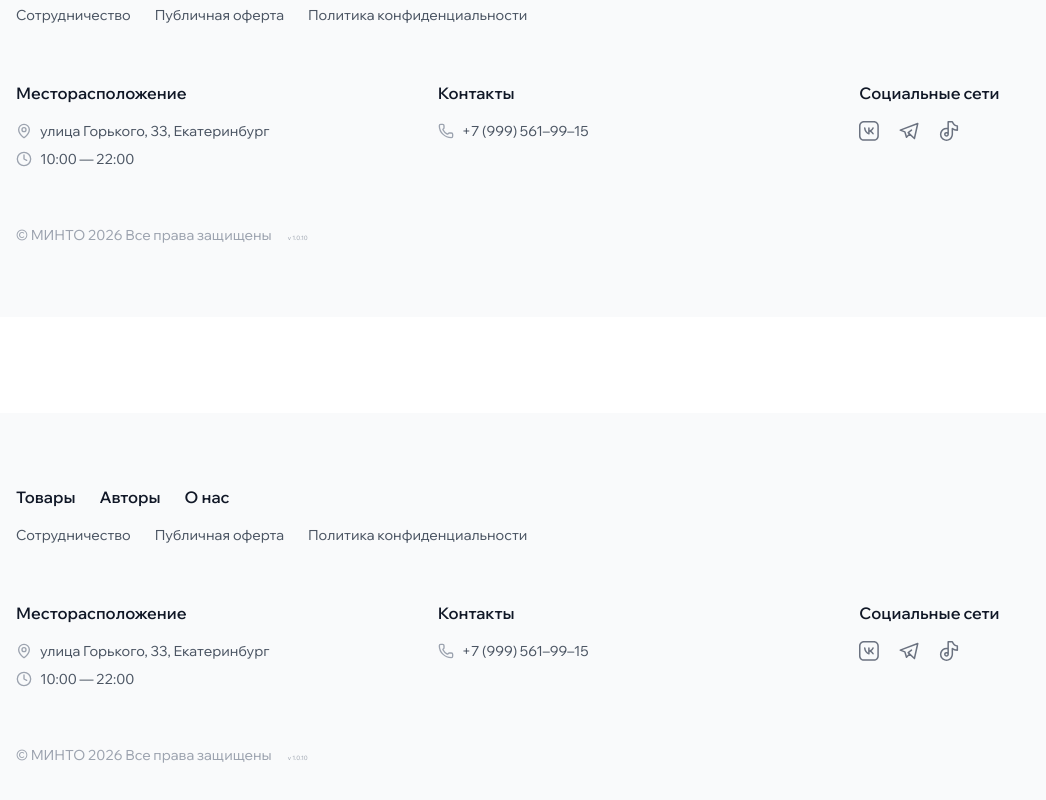
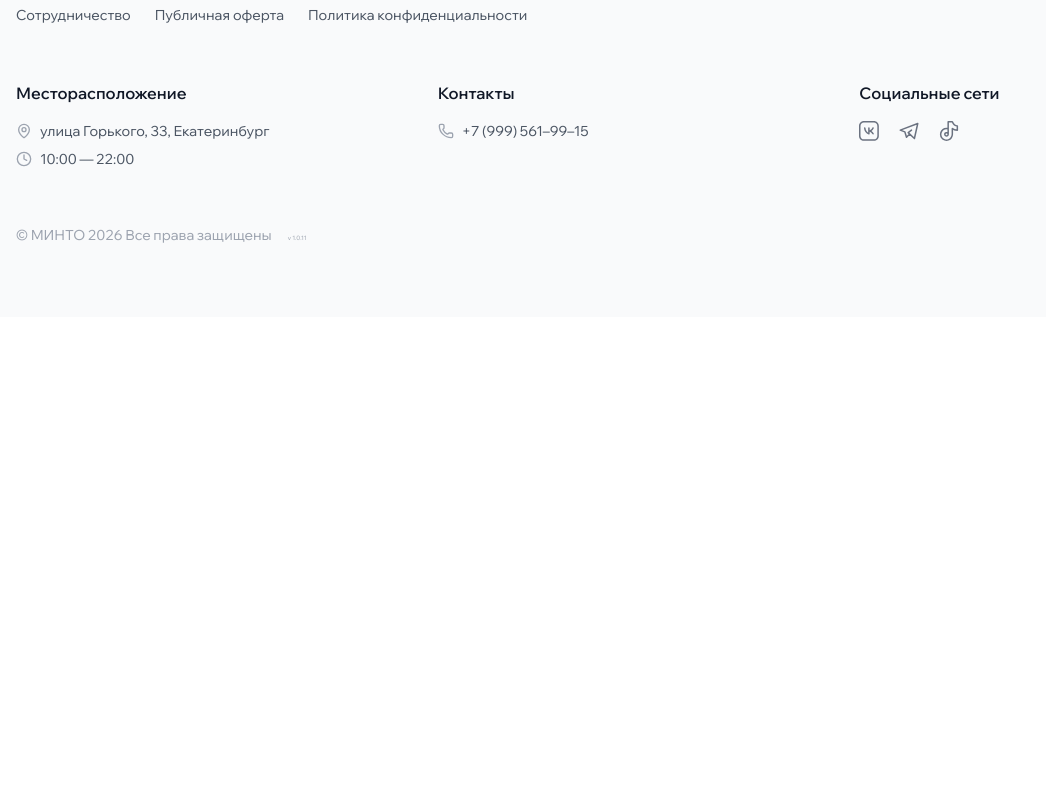
Before and after one commit to Layvu/art-platform, a Next.js app: page /authors in a window 1280 px wide. Shown: the part 991-1791 px from the top of the page, without its empty margins (0-1046 px from the left). After the commit the page ends 1308 px from the top, so only its background shows below. Built offline with nearby package versions, Linux system fonts and the light colour scheme; no server answers.

Commit message:
fix: minor bug

```diff
--- a/src/app/(public)/layout.tsx
+++ b/src/app/(public)/layout.tsx
@@ -11,7 +11,6 @@ export default function Layout({ children }: PropsWithChildren<unknown>) {
             <main className="mt-2 sm:mt-0 min-h-[85vh]">{children}</main>
             <Footer />
             <MobileNav />
-            <Footer />
         </body>
     );
 }
--- a/src/components/shared/Footer.tsx
+++ b/src/components/shared/Footer.tsx
@@ -117,7 +117,7 @@ export default function Footer() {
                 {/* Копирайт */}
                 <p className="text-sm text-my-disabled">
                     © МИНТО 2026 Все права защищены
-                    <span style={{ fontSize: '6px', marginLeft: '16px' }}>v 1.0.10</span>
+                    <span style={{ fontSize: '6px', marginLeft: '16px' }}>v 1.0.11</span>
                 </p>
             </div>
         </footer>
```
